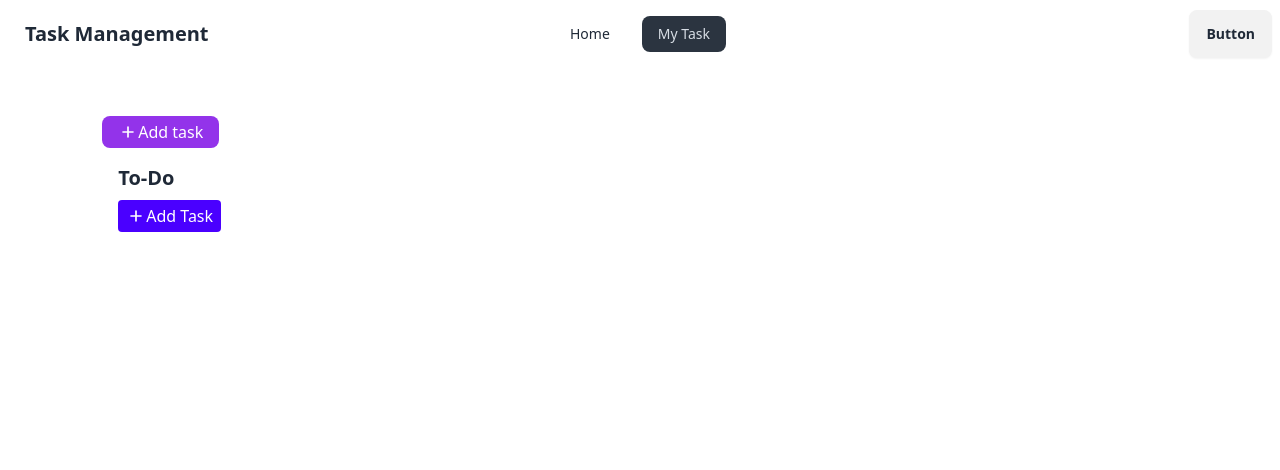
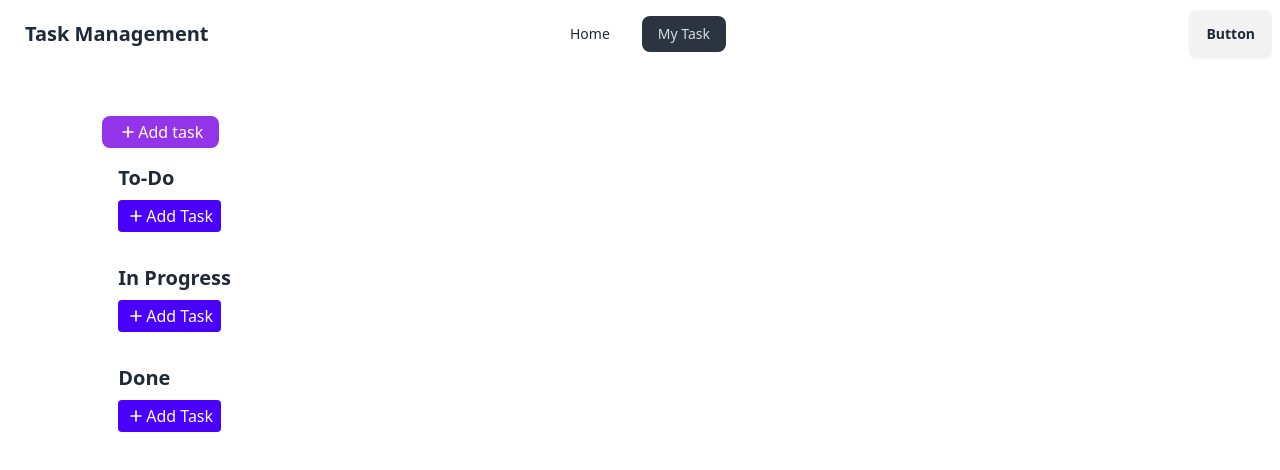
Before and after one commit to shahidulshohid/task-management-project-client, a React (Vite) app: page /myTask in a window 1280 px wide. Both pictures are taken after a click on the element "To-Do". Shown: the top 470 px of the page. Built offline with nearby package versions, Linux system fonts and the light colour scheme.

Commit message:
my task page is done

```diff
--- a/src/pages/MyTask/MyTask.jsx
+++ b/src/pages/MyTask/MyTask.jsx
@@ -34,7 +34,6 @@ const MyTask = () => {
         <HiOutlinePlusSm size={20} />
         Add task
       </button>
-
 
       <div className="p-4">
       {/* To-Do Section */}
@@ -73,6 +72,82 @@ const MyTask = () => {
         )}
       </div>
     </div>
+
+    <div className="p-4">
+      {/* progress Section */}
+      <div>
+        <h2 className="text-xl font-bold cursor-pointer" onClick={handleToDoClick}>
+          In Progress
+        </h2>
+
+        {/* Add Task Button */}
+        {showAddButton && !showInputField && (
+          <button
+            onClick={handleAddTaskClick}
+            className="flex items-center mt-2 px-2 py-1 bg-[#4A00FF] text-white rounded"
+          >
+            <HiOutlinePlusSm size={20} /> Add Task
+          </button>
+        )}
+
+        {/* Task Input Field */}
+        {showInputField && (
+          <div className="mt-2">
+            <input
+              type="text"
+              placeholder="Write task title..."
+              value={taskTitle}
+              onChange={(e) => setTaskTitle(e.target.value)}
+              className="border p-2 rounded w-full"
+            />
+            <button
+              onClick={handleTaskSubmit}
+              className="flex items-center mt-2 px-2 py-1 bg-[#4A00FF] text-white rounded"
+            >
+             <HiOutlinePlusSm size={20} /> Add Task
+            </button>
+          </div>
+        )}
+      </div>
+    </div>
+
+    <div className="p-4">
+      {/* Done Section */}
+      <div>
+        <h2 className="text-xl font-bold cursor-pointer" onClick={handleToDoClick}>
+          Done
+        </h2>
+
+        {/* Add Task Button */}
+        {showAddButton && !showInputField && (
+          <button
+            onClick={handleAddTaskClick}
+            className="flex items-center mt-2 px-2 py-1 bg-[#4A00FF] text-white rounded"
+          >
+            <HiOutlinePlusSm size={20} /> Add Task
+          </button>
+        )}
+
+        {/* Task Input Field */}
+        {showInputField && (
+          <div className="mt-2">
+            <input
+              type="text"
+              placeholder="Write task title..."
+              value={taskTitle}
+              onChange={(e) => setTaskTitle(e.target.value)}
+              className="border p-2 rounded w-full"
+            />
+            <button
+              onClick={handleTaskSubmit}
+              className="flex items-center mt-2 px-2 py-1 bg-[#4A00FF] text-white rounded"
+            >
+             <HiOutlinePlusSm size={20} /> Add Task
+            </button>
+          </div>
+        )}
+      </div>
+    </div>
     </div>
   );
 };
```
